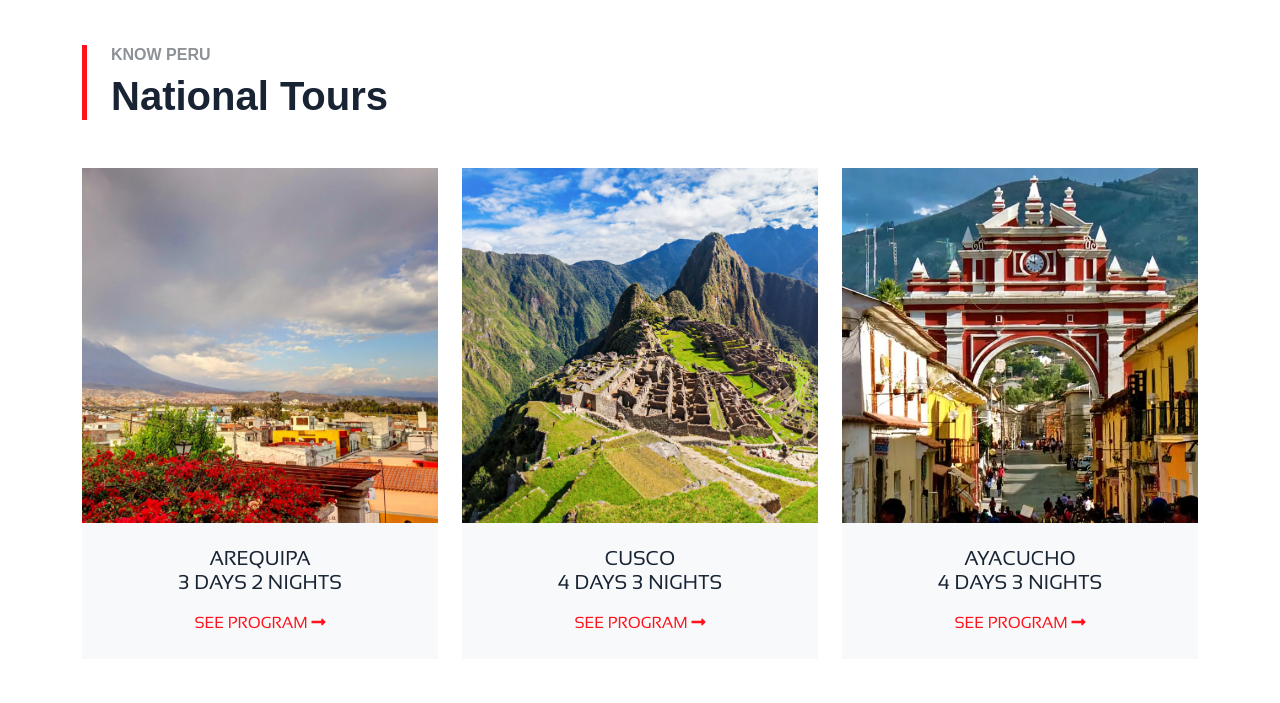
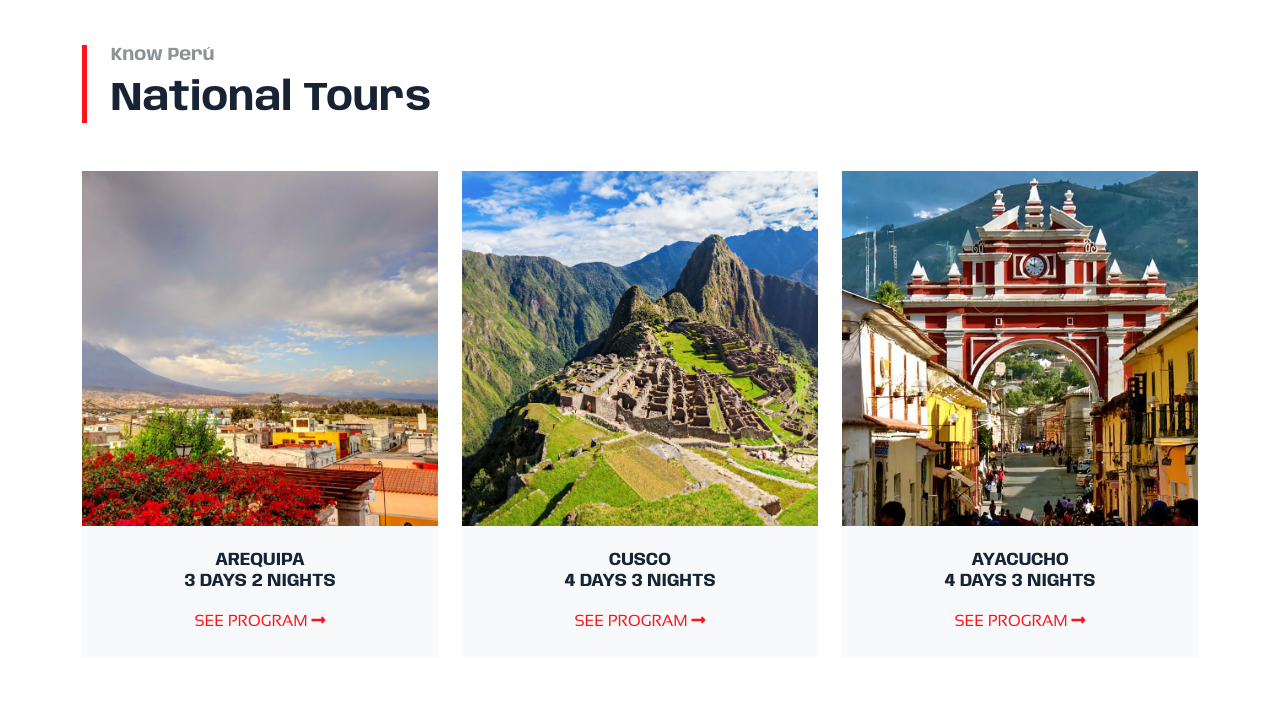
Before and after one commit to AcideTI/perutips, a plain HTML site: page index.html in a window 1280 px wide. Shown: the part 1385-2088 px from the top of the page. Drawn offline with nearby package versions, Linux system fonts and the light colour scheme.

Commit message:
feat: agregar estilo al titulo de los programas, estilar el footer

```diff
--- a/css/style.css
+++ b/css/style.css
@@ -467,3 +467,9 @@
 .font-rammetto{
     font-family: "rammetto";
 }
+
+.title-program{
+    font-family: "anybody";
+    font-size: 18px;
+    font-weight: bold;
+}
--- a/index.html
+++ b/index.html
@@ -251,8 +251,8 @@
             <div class="row g-5 align-items-end mb-5">
                 <div class="col-lg-6 wow fadeInUp" data-wow-delay="0.1s">
                     <div class="border-start border-5 border-primary ps-4">
-                        <h6 class="text-body text-uppercase mb-2" data-i18n="home.service.subtitle">Conoce el Perú</h6>
-                        <h1 class="display-6 mb-0" data-i18n="home.service.title">Tours Nacionales</h1>
+                        <h6 class="text-body font-anybody mb-2 fw-bold" style="font-size: 18px;" data-i18n="home.service.subtitle">Conoce el Perú</h6>
+                        <h1 class="display-6 mb-0 fw-bold font-anybody" data-i18n="home.service.title">Tours Nacionales</h1>
                     </div>
                 </div>
             </div>
@@ -263,10 +263,10 @@
                             <img class="img-fluid" src="img/services/arequipa3dias3noches.webp" alt="Arequipa 3 días 2 noches">
                             <div class="service-text position-relative text-center h-100 p-4">
                                 <h5 class="mb-3 text-uppercase d-flex flex-column">
-                                <span>
+                                <span class="title-program">
                                     Arequipa
                                 </span>
-                                <span data-i18n="home.service.program01">3 Días 2 Noches</span>
+                                <span class="title-program" data-i18n="home.service.program01">3 Días 2 Noches</span>
                                 </h5>
                                 <div class="text-uppercase">
                                     <span data-i18n="home.service.see">
@@ -284,10 +284,10 @@
                             <img class="img-fluid" src="img/services/cusco4dias3noches.webp" alt="Cusco 4 días 3 noches">
                             <div class="service-text position-relative text-center h-100 p-4">
                                 <h5 class="mb-3 text-uppercase d-flex flex-column">
-                                <span>
+                                <span class="title-program">
                                     Cusco
                                 </span>
-                                <span data-i18n="home.service.program02">4 Días 3 Noches</span>
+                                <span class="title-program" data-i18n="home.service.program02">4 Días 3 Noches</span>
                                 </h5>
                                 <div class="text-uppercase">
                                     <span data-i18n="home.service.see">
@@ -305,10 +305,10 @@
                             <img class="ratio ratio-1x1 img-fluid" src="img/services/ayacucho4dias3noches.webp" alt="Ayacucho 4 días 3 noches">
                             <div class="service-text position-relative text-center h-100 p-4">
                                 <h5 class="mb-3 text-uppercase d-flex flex-column">
-                                <span>
+                                <span class="title-program">
                                     Ayacucho
                                 </span>
-                                <span data-i18n="home.service.program03">4 Días 3 Noches</span>
+                                <span class="title-program" data-i18n="home.service.program03">4 Días 3 Noches</span>
                                 </h5>
                                 <div class="text-uppercase">
                                     <span data-i18n="home.service.see">
@@ -324,7 +324,7 @@
         </div>
     </div>
 
-	<!-- Service Start -->
+	<!-- Quote Start -->
     <div class="d-flex align-items-center justify-content-center position-relative bg-dark" style="height: 450px;">
         <img src="img/quote/proximoviaje.webp" class="position-absolute top-0 start-0" style="object-fit: cover; width: 100%; height: 100%; opacity: 0.3;">
         <div class="container position-relative justify-content-center align-items-center text-uppercase text-light z-10 text-center d-flex flex-column">
@@ -338,7 +338,7 @@
             </a>
         </div>
     </div>
-    <!-- Service End -->
+    <!-- Quote End -->
 
     <!-- Footer Start -->
     <div class="container-fluid bg-dark footer mt-5 pt-5 wow fadeIn" data-wow-delay="0.1s">
@@ -373,7 +373,7 @@
                     <a href="estudiantil.html" class="btn btn-link" href="" data-i18n="footer.service03">Paquetes Escolares</a>
                     <a href="bodas.html" class="btn btn-link" href="" data-i18n="footer.service04">Bodas</a>
                     <a href="visas.html" class="btn btn-link" href="" data-i18n="footer.service05">Visas</a>
-                    <a href="inte" class="btn btn-link" href="" data-i18n="footer.service06">Lions Internacional</a>
+                    <a href="folac-2025.html" class="btn btn-link" href="" data-i18n="footer.service06">Lions Internacional</a>
                 </div>
             </div>
         </div>
@@ -384,7 +384,7 @@
                         &copy; <a href="#">Peru Tips Operador</a>, Todos los derechos reservados.
                     </div>
                     <div class="col-md-6 text-center text-md-end">
-                        Designed By <a href="#">WebSolutions</a>
+                        Diseñado por <a href="#">WebSolutions</a>
                     </div>
                 </div>
             </div>
--- a/translate/locales.js
+++ b/translate/locales.js
@@ -124,7 +124,7 @@ export const locales = {
 				tours: "Specialized tours",
 			},
 			service: {
-				subtitle: "Know Peru",
+				subtitle: "Know Perú",
 				title: "National Tours",
 				consults: "Consults",
 				see: "see program",
```
